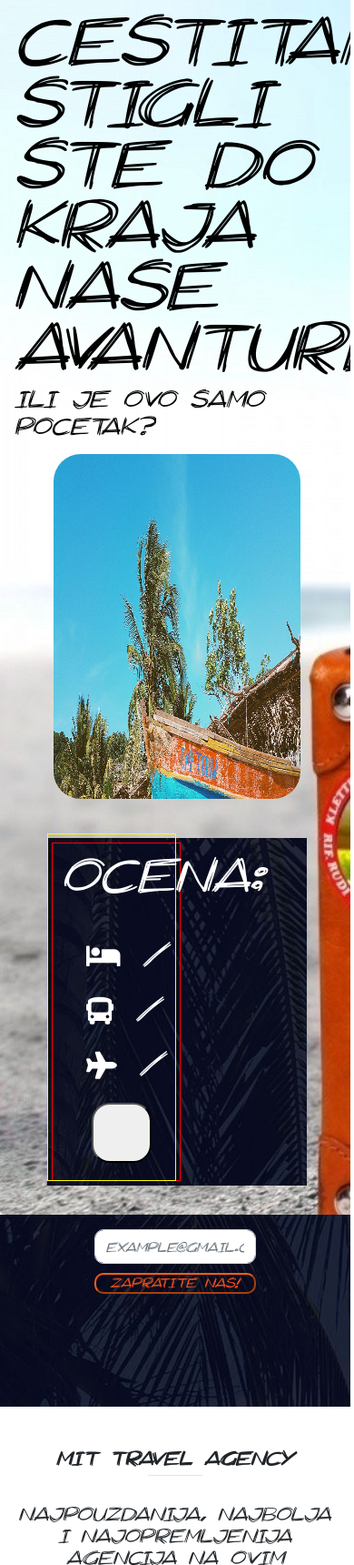
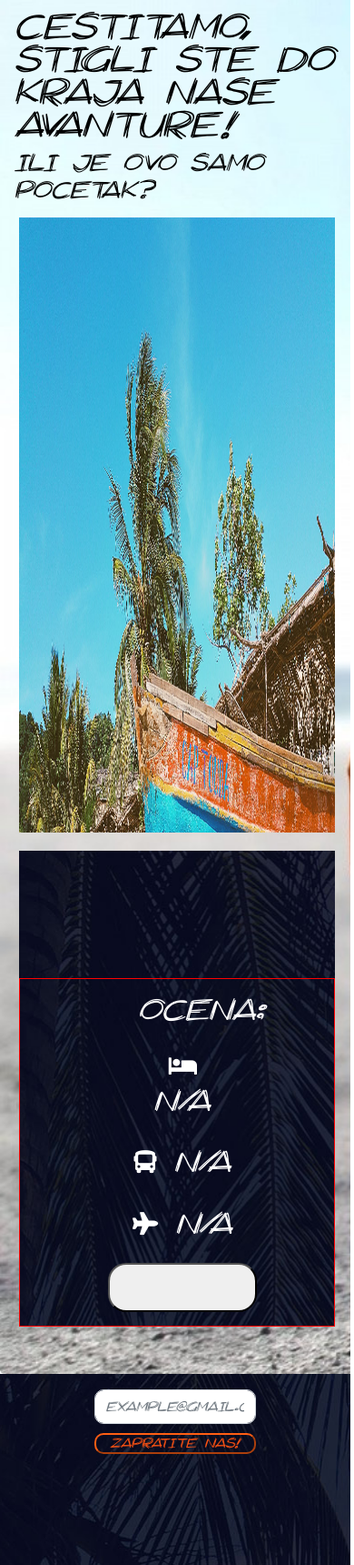
Before and after one commit to MarjanStojanov/diplomski, a Flask app: template MIT/templates/destinacija.html in a window 390 px wide. Shown: the part 77-1797 px from the top of the page at 91% size. Run offline with Flask 2, Linux system fonts and the light colour scheme; the template is opened without the code that fills it, so the values that code supplies are empty; some libraries are stand-ins or nearby versions.

Commit message:
destinacija responsiveness

```diff
--- a/MIT/static/css/destinacija.css
+++ b/MIT/static/css/destinacija.css
@@ -16,11 +16,10 @@
 }
 
 #slika{
-	width:95%;
+	width:100%;
 	margin: auto;
 	display: block;
-	height: 45vh;
-	border-radius: 30px;
+	height: 100%;
 }
 
 .naslov{
@@ -31,14 +30,13 @@
 	left: 5px;
 	top:5px;
 	bottom:5px;
-	border: 1px solid red;
 }
 
 .bot_div{
 	position: relative;
 	background-image:url('../imgs/find.jpg');
 	color: white;
-	height: auto;
+	height: 60vh;
 }
 
 h2,h3{
@@ -60,15 +58,16 @@
 	top:0px;
 	bottom:5px;
 	width: 49.5%;
-	border: 1px solid yellow;
+	border: 1px solid red;
+	height: 100%;
 }
 
 .row2{
 	position: relative;
 	width: 95%;
-	min-height: 70px;
+	min-height: 15%;
 	margin: 15px;
-	font-size: 40px;
+	font-size: 2em;
 	text-align: left;
 	border-radius: 10px;
 }
@@ -76,7 +75,7 @@
 	padding: 10px;
 	font-size: 30px;
 	margin: 8px;
-	margin-left: 13%;
+	margin-left: 7%;
 	display: inline;
 	border-radius: 10px;
 	transition: all 0.3s ease;
@@ -97,7 +96,7 @@
 
 .stars{
 	position: absolute;
-	right: 10%;;
+	right: 10%;
 	top:5px;
 	display: inline-block;
 	color: gold;
@@ -110,6 +109,7 @@
 	text-align: center;
 	width: 100%;
 	margin-top: 3%;
+	border-radius: 10px;
 }
 .poldol:hover{
 		background-color: yellow;
@@ -117,12 +117,45 @@
 }
 @media(max-width:1000px)
 {
-	.info, naslov{
+	body > div.jumbotron > h1{
+		font-size: 30px;
+	}
+	.top_div{
+			width: 97%;
+			height: 80vh;
+	}
+	.bot_div{
+		width: 97%;
+		height: auto;
+	}
+	.info, .naslov{
 		position: relative;
 		display: block;
-		top:auto;
-		left: auto;
+		width: 100%;
+		margin: 20px 0;
+		left:0px;
+		text-align: center;
+	}
+	#ocena{
+		font-size: 25px;
+		width: 30%;
+		margin: auto;
+	}
+	.stars{
+		position: relative;
 		right: auto;
+		display: block;
+		width: 50%;
+		text-align: center;
+		font-size: 20px;
+		margin: auto;
+	}
 
+	.cene{
+		display: block;
+		margin: 10px auto ;
+		width: 40%;
+		text-align: center;
+		font-size: 25px;
 	}
 }
--- a/MIT/static/js/custom.js
+++ b/MIT/static/js/custom.js
@@ -140,14 +140,18 @@
   for (i=0;i<cene.length;i++)
     {
       cene[i].addEventListener('click', function(){
-        for (i=0;i<cene.length;i++)
+        if(this.innerHTML.includes('N/A'))
+          return
+              if (this.style.backgroundColor == 'yellow')
               {
-            cene[i].style.setProperty('background-color','transparent')
-            cene[i].style.setProperty('color','white')
+                this.style.setProperty('background-color','transparent')
+                this.style.setProperty('color','white')
               }
+              else
+              {
                 this.style.setProperty('background-color','yellow')
                 this.style.setProperty('color','black')
-
+              }
         })
     }
 
@@ -156,15 +160,18 @@
 
   for (i=0;i<ter.length;i++)
     {
-      ter[i].addEventListener('click', function(){
-        for (i=0;i<ter.length;i++)
+      ter[i].addEventListener('click', function()
       {
-            ter[i].style.setProperty('background-color','transparent')
-            ter[i].style.setProperty('color','white')
+        if (this.style.backgroundColor == 'yellow')
+        {
+          this.style.setProperty('background-color','transparent')
+          this.style.setProperty('color','white')
         }
+        else
+        {
           this.style.setProperty('background-color','yellow')
           this.style.setProperty('color','black')
-
+        }
       })
     }
 }
--- a/MIT/templates/destinacija.html
+++ b/MIT/templates/destinacija.html
@@ -46,7 +46,7 @@
                     </div>
                     <div class="info">
                       <div class="row2">
-                <p>Ocena: </p>
+                        <p id="ocena">Ocena: </p>
                         <div class="stars">
                           {% for i in range(dest.zvezdice) %}
                             <i class="fas fa-star"></i>
@@ -60,7 +60,7 @@
                               {% if dest.cena_smestaj %}
                                 {{dest.cena_smestaj}}
                               {% else %}
-                        /
+                                N/A
                               {% endif %}
                       </p>
 
@@ -69,7 +69,7 @@
                             {% if dest.cena_bus %}
                               {{dest.cena_bus}}
                             {% else %}
-                      /
+                              N/A
                             {% endif %}
                       </p>
 
@@ -78,7 +78,7 @@
                             {% if dest.cena_avion %}
                               {{dest.cena_avion}}
                             {% else %}
-                      /
+                              N/A
                             {% endif %}
                       </p>
 
```
Lines whose indentation alone changed are shown as unchanged.
